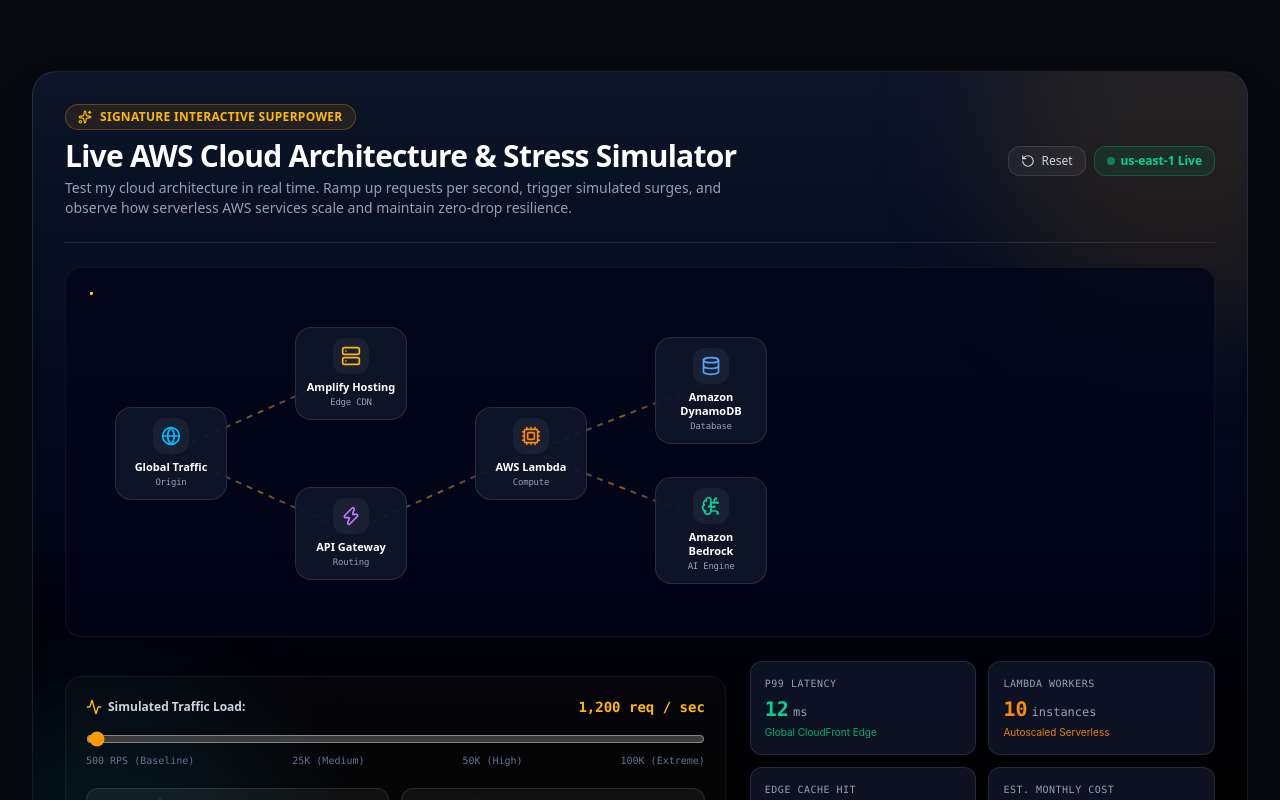
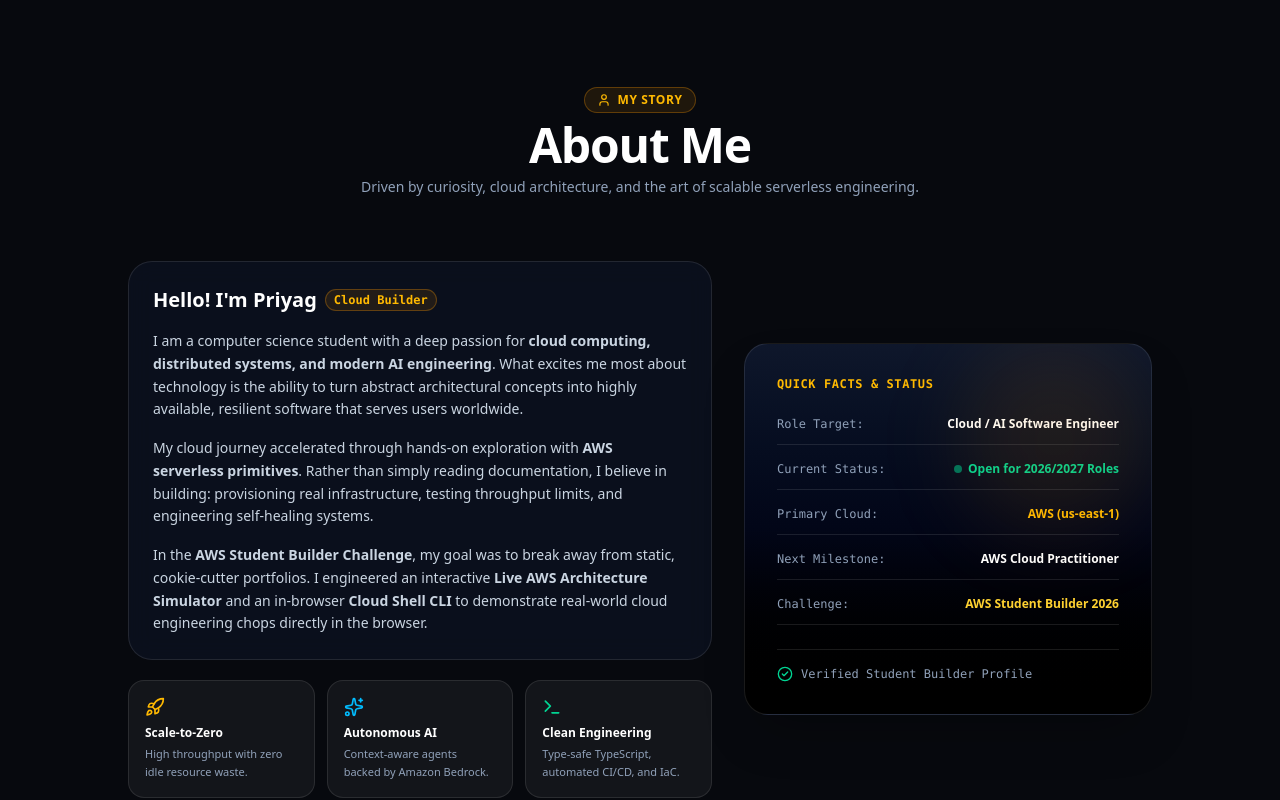
Before and after one commit to PRIYAGDEV/aws-builder-portfolio, a React (Vite) app: page / in a window 1280 px wide. Shown: the part 1400-2200 px from the top of the page. Built offline with nearby package versions, Linux system fonts and the light colour scheme.

Commit message:
Add dedicated About Me section and align headings with hackathon rubric

```diff
--- a/src/App.tsx
+++ b/src/App.tsx
@@ -1,6 +1,7 @@
 import { useRef } from 'react';
 import { Navbar } from './components/Navbar';
 import { Hero } from './components/Hero';
+import { AboutSection } from './components/AboutSection';
 import { SuperpowerSimulator } from './components/SuperpowerSimulator';
 import { InteractiveTerminal } from './components/InteractiveTerminal';
 import { ProjectsSection } from './components/ProjectsSection';
@@ -33,12 +34,15 @@ export function App() {
           onOpenSimulator={scrollToSimulator}
         />
 
-        {/* Flagship Interactive Feature: AWS Architecture & Stress Simulator */}
+        {/* 1. Core Section: About Me */}
+        <AboutSection />
+
+        {/* 2. Flagship Interactive Feature: AWS Architecture & Stress Simulator */}
         <section id="simulator" ref={simulatorRef} className="py-16 md:py-24 px-4 md:px-8 max-w-7xl mx-auto">
           <SuperpowerSimulator />
         </section>
 
-        {/* Cloud-Shell Terminal Section */}
+        {/* 3. Interactive Cloud-Shell Terminal Section */}
         <section id="terminal" ref={terminalRef} className="py-12 px-4 md:px-8 max-w-5xl mx-auto">
           <div className="mb-4 flex items-center justify-between">
             <div>
@@ -57,10 +61,10 @@ export function App() {
           <InteractiveTerminal />
         </section>
 
-        {/* Projects Section */}
+        {/* 4. Core Section: Projects & Achievements */}
         <ProjectsSection />
 
-        {/* Skills Section */}
+        {/* 5. Core Section: Skills & Tech Stack */}
         <SkillsSection />
 
         {/* Experience & Credentials Timeline */}
--- /dev/null
+++ b/src/components/AboutSection.tsx
@@ -0,0 +1,119 @@
+import React from 'react';
+import { User, Sparkles, Terminal, Rocket, CheckCircle2 } from 'lucide-react';
+import { PORTFOLIO_DATA } from '../data/portfolioData';
+
+export const AboutSection: React.FC = () => {
+  return (
+    <section id="about" className="py-20 md:py-28 relative">
+      <div className="max-w-7xl mx-auto px-4 md:px-8">
+        <div className="text-center max-w-2xl mx-auto mb-16">
+          <div className="inline-flex items-center gap-1.5 px-3 py-1 rounded-full bg-amber-500/10 border border-amber-500/30 text-amber-400 text-xs font-semibold uppercase tracking-wider mb-2">
+            <User className="w-3.5 h-3.5" />
+            My Story
+          </div>
+          <h2 className="text-3xl md:text-5xl font-black text-white tracking-tight">
+            About Me
+          </h2>
+          <p className="text-slate-400 text-sm mt-2">
+            Driven by curiosity, cloud architecture, and the art of scalable serverless engineering.
+          </p>
+        </div>
+
+        <div className="max-w-5xl mx-auto grid grid-cols-1 lg:grid-cols-12 gap-8 items-center">
+          {/* Left: Story Narrative (7 cols) */}
+          <div className="lg:col-span-7 space-y-5 text-slate-300 leading-relaxed text-sm">
+            <div className="p-6 rounded-3xl bg-slate-900/50 border border-white/10 backdrop-blur-md space-y-4">
+              <h3 className="text-xl font-bold text-white flex items-center gap-2">
+                <span>Hello! I'm {PORTFOLIO_DATA.personal.name}</span>
+                <span className="text-amber-400 text-xs font-mono px-2 py-0.5 rounded-full bg-amber-500/10 border border-amber-500/30">
+                  Cloud Builder
+                </span>
+              </h3>
+
+              <p>
+                I am a computer science student with a deep passion for <strong>cloud computing, distributed systems, and modern AI engineering</strong>. What excites me most about technology is the ability to turn abstract architectural concepts into highly available, resilient software that serves users worldwide.
+              </p>
+
+              <p>
+                My cloud journey accelerated through hands-on exploration with <strong>AWS serverless primitives</strong>. Rather than simply reading documentation, I believe in building: provisioning real infrastructure, testing throughput limits, and engineering self-healing systems.
+              </p>
+
+              <p>
+                In the <strong>AWS Student Builder Challenge</strong>, my goal was to break away from static, cookie-cutter portfolios. I engineered an interactive <strong>Live AWS Architecture Simulator</strong> and an in-browser <strong>Cloud Shell CLI</strong> to demonstrate real-world cloud engineering chops directly in the browser.
+              </p>
+            </div>
+
+            {/* Core Values / Pillars */}
+            <div className="grid grid-cols-1 sm:grid-cols-3 gap-3">
+              <div className="p-4 rounded-2xl bg-white/5 border border-white/10">
+                <Rocket className="w-5 h-5 text-amber-400 mb-2" />
+                <h4 className="text-xs font-bold text-white">Scale-to-Zero</h4>
+                <p className="text-[11px] text-slate-400 mt-1">High throughput with zero idle resource waste.</p>
+              </div>
+
+              <div className="p-4 rounded-2xl bg-white/5 border border-white/10">
+                <Sparkles className="w-5 h-5 text-sky-400 mb-2" />
+                <h4 className="text-xs font-bold text-white">Autonomous AI</h4>
+                <p className="text-[11px] text-slate-400 mt-1">Context-aware agents backed by Amazon Bedrock.</p>
+              </div>
+
+              <div className="p-4 rounded-2xl bg-white/5 border border-white/10">
+                <Terminal className="w-5 h-5 text-emerald-400 mb-2" />
+                <h4 className="text-xs font-bold text-white">Clean Engineering</h4>
+                <p className="text-[11px] text-slate-400 mt-1">Type-safe TypeScript, automated CI/CD, and IaC.</p>
+              </div>
+            </div>
+          </div>
+
+          {/* Right: Fast Facts & Profile Card (5 cols) */}
+          <div className="lg:col-span-5 space-y-4">
+            <div className="p-6 md:p-8 rounded-3xl bg-gradient-to-b from-slate-900 via-slate-950 to-black border border-white/10 shadow-2xl relative overflow-hidden">
+              <div className="absolute top-0 right-0 w-48 h-48 bg-amber-500/10 rounded-full blur-2xl pointer-events-none" />
+
+              <h4 className="text-xs font-mono font-bold uppercase text-amber-400 tracking-wider mb-6">
+                Quick Facts & Status
+              </h4>
+
+              <div className="space-y-4 text-xs">
+                <div className="flex justify-between items-center pb-3 border-b border-white/10">
+                  <span className="text-slate-400 font-mono">Role Target:</span>
+                  <span className="font-semibold text-white">Cloud / AI Software Engineer</span>
+                </div>
+
+                <div className="flex justify-between items-center pb-3 border-b border-white/10">
+                  <span className="text-slate-400 font-mono">Current Status:</span>
+                  <span className="font-semibold text-emerald-400 flex items-center gap-1.5">
+                    <span className="w-2 h-2 rounded-full bg-emerald-400 animate-pulse" />
+                    Open for 2026/2027 Roles
+                  </span>
+                </div>
+
+                <div className="flex justify-between items-center pb-3 border-b border-white/10">
+                  <span className="text-slate-400 font-mono">Primary Cloud:</span>
+                  <span className="font-bold text-amber-400">AWS (us-east-1)</span>
+                </div>
+
+                <div className="flex justify-between items-center pb-3 border-b border-white/10">
+                  <span className="text-slate-400 font-mono">Next Milestone:</span>
+                  <span className="font-semibold text-white">AWS Cloud Practitioner</span>
+                </div>
+
+                <div className="flex justify-between items-center pb-3 border-b border-white/10">
+                  <span className="text-slate-400 font-mono">Challenge:</span>
+                  <span className="font-semibold text-amber-300">AWS Student Builder 2026</span>
+                </div>
+              </div>
+
+              <div className="mt-6 pt-4 border-t border-white/10">
+                <div className="flex items-center gap-2 text-xs text-slate-400 font-mono">
+                  <CheckCircle2 className="w-4 h-4 text-emerald-400" />
+                  <span>Verified Student Builder Profile</span>
+                </div>
+              </div>
+            </div>
+          </div>
+        </div>
+      </div>
+    </section>
+  );
+};
--- a/src/components/Hero.tsx
+++ b/src/components/Hero.tsx
@@ -98,7 +98,7 @@ export const Hero: React.FC<HeroProps> = ({ onOpenTerminal, onOpenSimulator }) =
         <div id="superpowers" className="mt-20 pt-10 text-left">
           <div className="text-center mb-10">
             <h2 className="text-2xl sm:text-3xl font-extrabold text-white tracking-tight">
-              My 4 Core Tech Superpowers
+              Skills & Tech Superpowers
             </h2>
             <p className="text-slate-400 text-sm mt-1">
               Engineering capabilities honed through hands-on cloud builds, open source, and hackathons.
--- a/src/components/Navbar.tsx
+++ b/src/components/Navbar.tsx
@@ -18,7 +18,8 @@ export const Navbar: React.FC<NavbarProps> = ({ onOpenTerminal }) => {
   };
 
   const navLinks = [
-    { label: 'Superpower', href: '#superpowers' },
+    { label: 'About', href: '#about' },
+    { label: 'Superpowers', href: '#superpowers' },
     { label: 'Simulator', href: '#simulator' },
     { label: 'Projects', href: '#projects' },
     { label: 'Skills', href: '#skills' },
--- a/src/components/ProjectsSection.tsx
+++ b/src/components/ProjectsSection.tsx
@@ -31,7 +31,7 @@ export const ProjectsSection: React.FC = () => {
               Real-World Engineering
             </div>
             <h2 className="text-3xl md:text-4xl font-extrabold text-white tracking-tight">
-              Featured Cloud & AI Projects
+              Projects & Achievements
             </h2>
             <p className="text-slate-400 text-sm mt-1 max-w-xl">
               Architected with high availability, serverless primitives, and generative intelligence.
```
